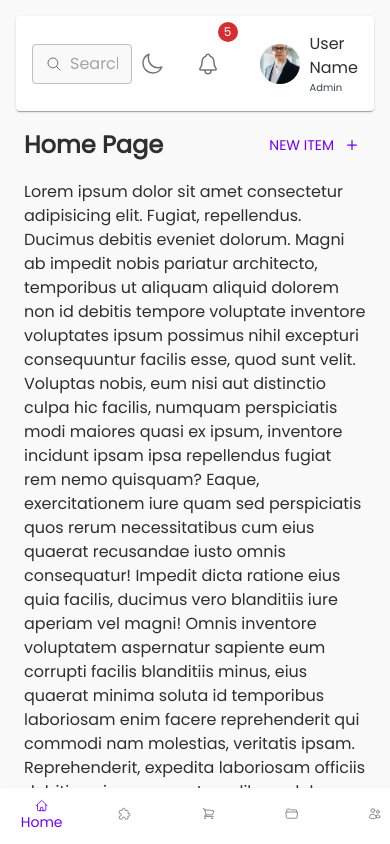
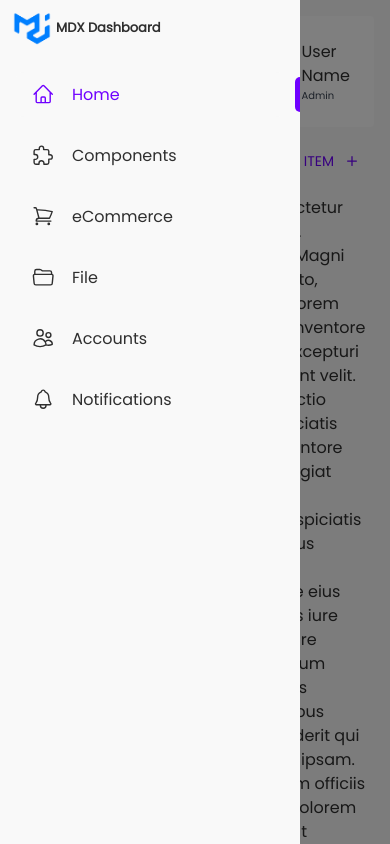
Before and after one commit to Mohammad-Khayata-4441/MDX-Dashboard, a React (Vite) app: page / in a window 390 px wide. Both pictures are taken after a click on the button 43 px from the left and 63 px from the top of the page. Shown: the top 844 px of the page. Built offline with nearby package versions, Linux system fonts and the light colour scheme.

Commit message:
mobile drawer

```diff
--- a/src/components/layout/Dashboard/BottomNavigation.tsx
+++ b/src/components/layout/Dashboard/BottomNavigation.tsx
@@ -26,10 +26,10 @@ export default function SimpleBottomNavigation() {
                 >
                     {
                         Navigation.map((nav) => (
-                            <BottomNavigationAction value={nav.path} label={nav.text}
+                            <BottomNavigationAction  value={nav.path} label={nav.text}
                                 icon={
 
-                                    <nav.icon />
+                                    <nav.icon  className='text-7xl h-62 w-62'/>
                                 } />
                         ))
                     }
--- a/src/components/layout/Dashboard/Dashboard.tsx
+++ b/src/components/layout/Dashboard/Dashboard.tsx
@@ -67,9 +67,11 @@ const Drawer = styled(MuiDrawer, { shouldForwardProp: (prop) => prop !== "open",
 export default function MiniDrawer(props: any) {
   const theme = useTheme();
   const [open, setOpen] = React.useState(false);
+  const [isMobileDrawerOpen, setMobileDrawerOpen] = React.useState(false)
   const drawerWidth = React.useMemo(() => open ? drawerFullWidth : miniSizedDrawerWidth, [open])
   const handleDrawerOpen = () => {
     setOpen(true);
+
   };
 
   const handleDrawerClose = () => {
@@ -80,10 +82,10 @@ export default function MiniDrawer(props: any) {
     <Box sx={{ display: "flex", transition: '0.3s', flexDirection: 'column', width: { xs: '100%', md: `calc(100% - ${drawerWidth}px)` }, ml: { xs: 0, md: drawerWidth + 'px' } }}>
       <CssBaseline />
 
-      <Navbar drawerOpen={open} drawerWidth={drawerWidth} onOpen={handleDrawerOpen} />
+      <Navbar onMobileDrawerOpen={() => setMobileDrawerOpen(true)} drawerOpen={open} drawerWidth={drawerWidth} onOpen={handleDrawerOpen} />
 
       <Drawer variant="permanent" open={open} drawerWidth={drawerWidth} PaperProps={{
-        elevation: 1, variant: 'elevation', sx: {
+        elevation: 0, variant: 'elevation', sx: {
           border: 'none', display: {
             xs: 'none',
             md: 'block'
@@ -126,10 +128,37 @@ export default function MiniDrawer(props: any) {
         </Box>
       </Drawer>
 
-      <Box component="main" sx={{ flexGrow: 1, position: "relative", px: '24px', mb:{xs:'100px' , md:0} }}>
+      {/* Mobile Drawer  */}
+      <MuiDrawer onClose={() => setMobileDrawerOpen(false)} open={isMobileDrawerOpen}
+
+        ModalProps={{
+          sx: {
+            zIndex: 2500
+          }
+        }}
+
+        SlideProps={{
+
+          sx: (t: Theme) => ({
+            backgroundColor: t.palette.background.default,
+            width: 300
+          }),
+          elevation: 0
+        } as any}>
+        <DrawerHeader sx={{ display: 'flex', justifyContent: 'flex-start' }}>
+          <img width="48" src="/logo.png" />
+
+          <Typography fontSize={13} fontWeight={"bold"} variant="h2">
+            MDX Dashboard
+          </Typography>
+        </DrawerHeader>
+        <DashboardNavLinks isOpen={true} />
+      </MuiDrawer>
+
+      <Box component="main" sx={{ flexGrow: 1, position: "relative", px: '24px', mb: { xs: '100px', md: 0 } }}>
         {props.children}
       </Box>
-      <BottomNavigation />
+      {/* <BottomNavigation /> */}
     </Box >
   );
 }
--- a/src/components/layout/Dashboard/Navbar.tsx
+++ b/src/components/layout/Dashboard/Navbar.tsx
@@ -1,10 +1,11 @@
 import { styled } from "@mui/material/styles";
 import MuiAppBar, { AppBarProps as MuiAppBarProps } from "@mui/material/AppBar";
-import { Avatar, Badge, Box, Paper, IconButton, InputAdornment, TextField, Tooltip, Typography } from "@mui/material";
-import { IoNotificationsOutline, IoSearchOutline } from "react-icons/io5";
+import useScrollTrigger from '@mui/material/useScrollTrigger';
+import { Avatar, Badge, Box, Paper, IconButton, InputAdornment, TextField, Tooltip, Typography, Slide } from "@mui/material";
+import { IoMenu, IoMenuOutline, IoNotificationsOutline, IoSearchOutline } from "react-icons/io5";
 import { HiOutlineMoon, HiOutlineSun } from "react-icons/hi2";
 import { useDarkMode } from "usehooks-ts";
-import { BsChevronCompactRight } from 'react-icons/bs'
+import { BsChevronCompactRight, BsMenuApp } from 'react-icons/bs'
 interface AppBarProps extends MuiAppBarProps {
   open?: boolean;
 }
@@ -12,17 +13,46 @@ interface AppBarProps extends MuiAppBarProps {
 interface Props {
   drawerWidth: number;
   drawerOpen: boolean;
+  onMobileDrawerOpen: (e:any) => void;
   onOpen: (e: any) => void;
 }
 export default function Navbar({
   drawerWidth,
   onOpen,
   drawerOpen,
+  onMobileDrawerOpen
 }: Props) {
 
   const { toggle, isDarkMode } = useDarkMode();
 
+
   const handleOpenUserMenu = () => { }
+
+  interface Props {
+    /**
+     * Injected by the documentation to work in an iframe.
+     * You won't need it on your project.
+     */
+    window?: () => Window;
+    children: React.ReactElement;
+  }
+
+  function HideOnScroll(props: Props) {
+    const { children, window } = props;
+    // Note that you normally won't need to set the window ref as useScrollTrigger
+    // will default to window.
+    // This is only being set here because the demo is in an iframe.
+    const trigger = useScrollTrigger({
+      target: window ? window() : undefined,
+      threshold: 50
+    });
+
+    return (
+      <Slide appear={false} direction="down" in={!trigger}>
+        {children}
+      </Slide>
+    );
+  }
 
 
   const AppBar = styled(MuiAppBar, {
@@ -48,15 +78,13 @@ export default function Navbar({
 
 
 
-
   return (
+    <HideOnScroll>
       <AppBar position="sticky" color="transparent" sx={{ p: 2 }} >
-
-      <Paper sx={{ p:2 }}>
+        <Paper classes={'transition-all duration-150'} sx={({ palette }) => ({ p: 3, transition: '0.4s' })} elevation={0}  >
 
 
-
-        <Box display={'flex'} alignItems={'center'}  justifyContent={'space-between'} width={'100%'}>
+          <Box display={'flex'} alignItems={'center'} justifyContent={'space-between'} width={'100%'}>
             <Box className="left" display={'flex'} gap={2} alignItems={'center'}>
               {
                 !drawerOpen &&
@@ -68,6 +96,12 @@ export default function Navbar({
                     aria-label="open drawer"
                     onClick={onOpen}
                     edge="start"
+                    sx={{
+                      display:{
+                        xs:"none",
+                        md:'block'
+                      }
+                    }}
 
                   >
                     <BsChevronCompactRight />
@@ -75,6 +109,24 @@ export default function Navbar({
                 )
 
               }
+
+
+              <IconButton
+                onClick={onMobileDrawerOpen}
+                size="large"
+                color="inherit"
+                aria-label="open drawer"
+                edge="start"
+                sx={{
+                  display: {
+                    md: 'none',
+                  }
+                }}
+
+              >
+                <IoMenuOutline />
+              </IconButton>
+
               <TextField
                 sx={{
                   width: {
@@ -104,11 +156,14 @@ export default function Navbar({
             </Box>
             <Box className="right relative">
 
-            <Box sx={{ flexGrow: 0 }} display={'flex'}>
+              <Box sx={{ flexGrow: 0 , alignItems:'center' }} display={'flex'} gap={{
+                md:3,
+                xs:1
+              }}>
 
 
 
-              <IconButton sx={{ mr: 2 }} onClick={() => toggle()}  >
+                <IconButton  onClick={() => toggle()}  >
                   {
                     isDarkMode ?
                       <HiOutlineSun />
@@ -117,17 +172,15 @@ export default function Navbar({
                   }
                 </IconButton>
 
-              <div className="flex">
                   <Badge variant="standard" color="error" badgeContent={5}>
                     <IconButton  >
                       <IoNotificationsOutline></IoNotificationsOutline>
                     </IconButton>
 
                   </Badge>
-              </div>
 
 
-              <Tooltip title="Open settings" sx={{ ml: 4 }}>
+                <Tooltip title="Open settings">
                   <Box display={'flex'} alignItems={'center'} gap="10px">
 
                     <IconButton onClick={handleOpenUserMenu} sx={{ p: 0 }}>
@@ -177,5 +230,7 @@ export default function Navbar({
         </Paper>
 
       </AppBar>
+    </HideOnScroll>
+
   );
 }
```
Lines whose indentation alone changed are shown as unchanged.
